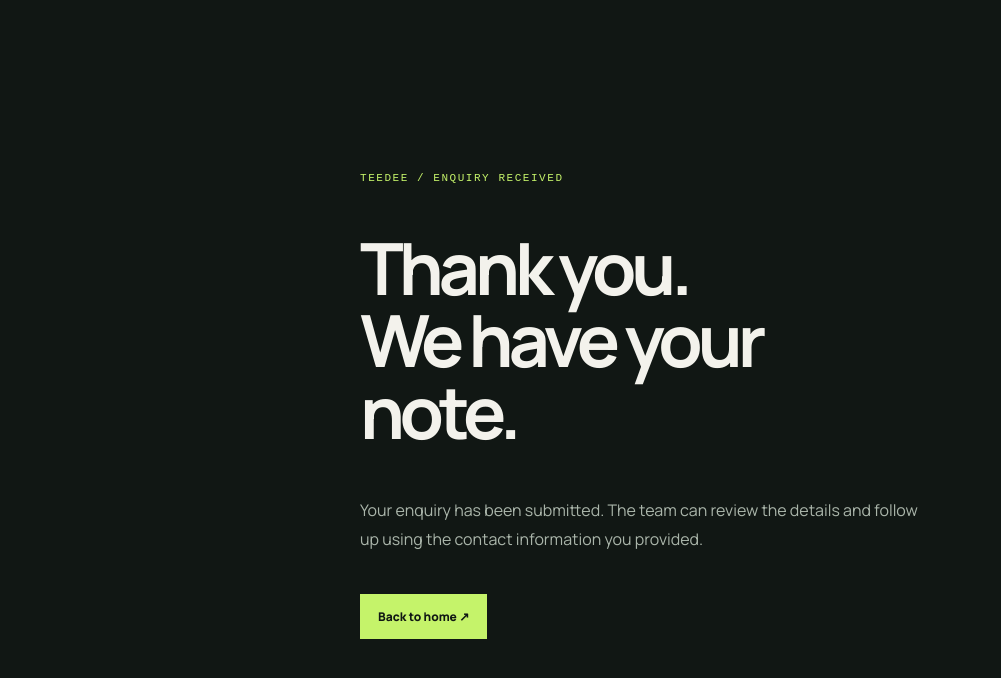
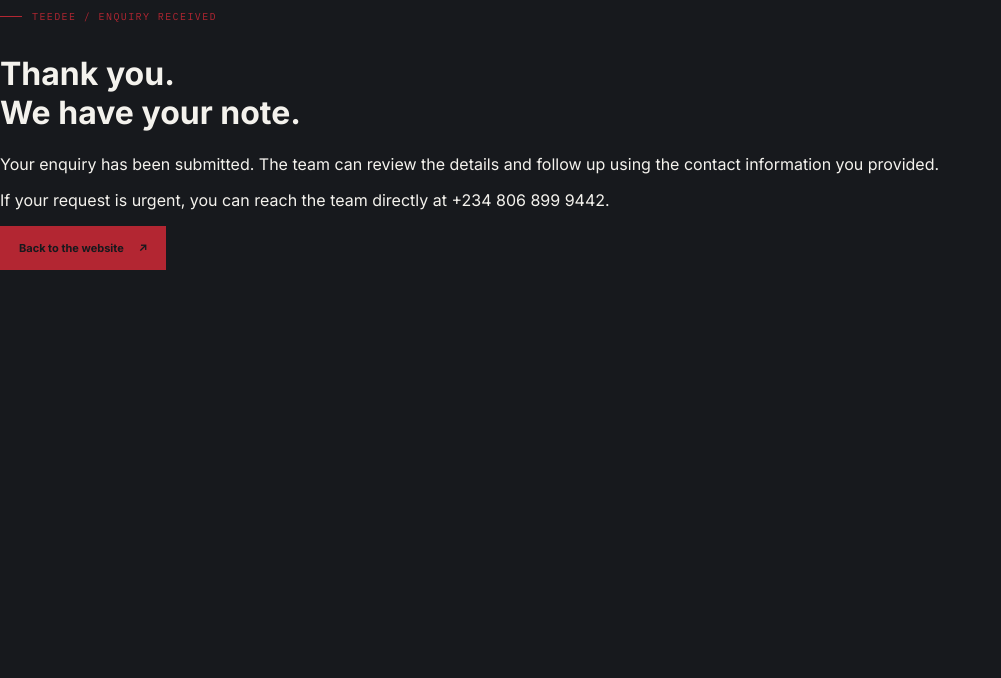
Before and after one commit to Cyberangelo-King/TeeDee, a Next.js app: page /thank-you in a window 1280 px wide. Shown: the top 678 px of the page, without its empty margins (0-1001 px from the left). Built offline with nearby package versions, Linux system fonts and the light colour scheme; no server answers.

Commit message:
ux: brand the form confirmation page

```diff
--- a/app/thank-you/page.tsx
+++ b/app/thank-you/page.tsx
@@ -1,12 +1,20 @@
 import Link from "next/link";
 
+export const metadata = {
+  title: "Enquiry received",
+  robots: { index: false, follow: false },
+};
+
 export default function ThankYou() {
-  return <main style={{minHeight:"100vh",display:"grid",placeItems:"center",padding:24,background:"#111714",color:"#f3f2ec",fontFamily:"Manrope, sans-serif"}}>
-    <div style={{maxWidth:560}}>
-      <p style={{fontFamily:"monospace",letterSpacing:".14em",color:"#c5f36a",fontSize:11}}>TEEDEE / ENQUIRY RECEIVED</p>
-      <h1 style={{fontSize:"clamp(42px,8vw,72px)",letterSpacing:"-.07em",lineHeight:1}}>Thank you.<br/>We have your note.</h1>
-      <p style={{color:"#aab5aa",lineHeight:1.8}}>Your enquiry has been submitted. The team can review the details and follow up using the contact information you provided.</p>
-      <Link href="/" style={{display:"inline-block",marginTop:24,background:"#c5f36a",color:"#111714",padding:"14px 18px",fontSize:12,fontWeight:800}}>Back to home ↗</Link>
-    </div>
-  </main>;
+  return (
+    <main className="confirmation-page">
+      <div className="confirmation-card">
+        <p className="eyebrow">TEEDEE / ENQUIRY RECEIVED</p>
+        <h1>Thank you.<br />We have your note.</h1>
+        <p>Your enquiry has been submitted. The team can review the details and follow up using the contact information you provided.</p>
+        <p className="confirmation-note">If your request is urgent, you can reach the team directly at <a href="tel:+2348068999442">+234 806 899 9442</a>.</p>
+        <Link href="/" className="button">Back to the website <span aria-hidden="true">↗</span></Link>
+      </div>
+    </main>
+  );
 }
```
